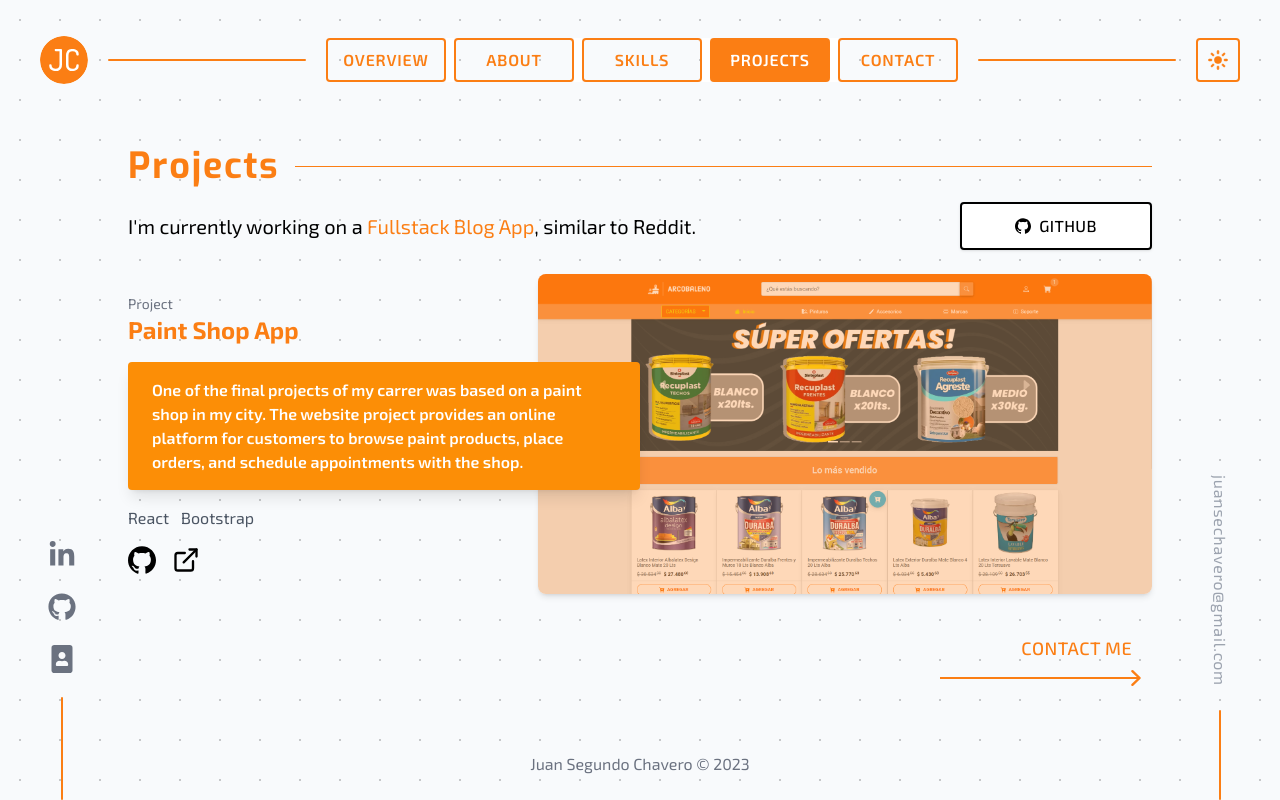
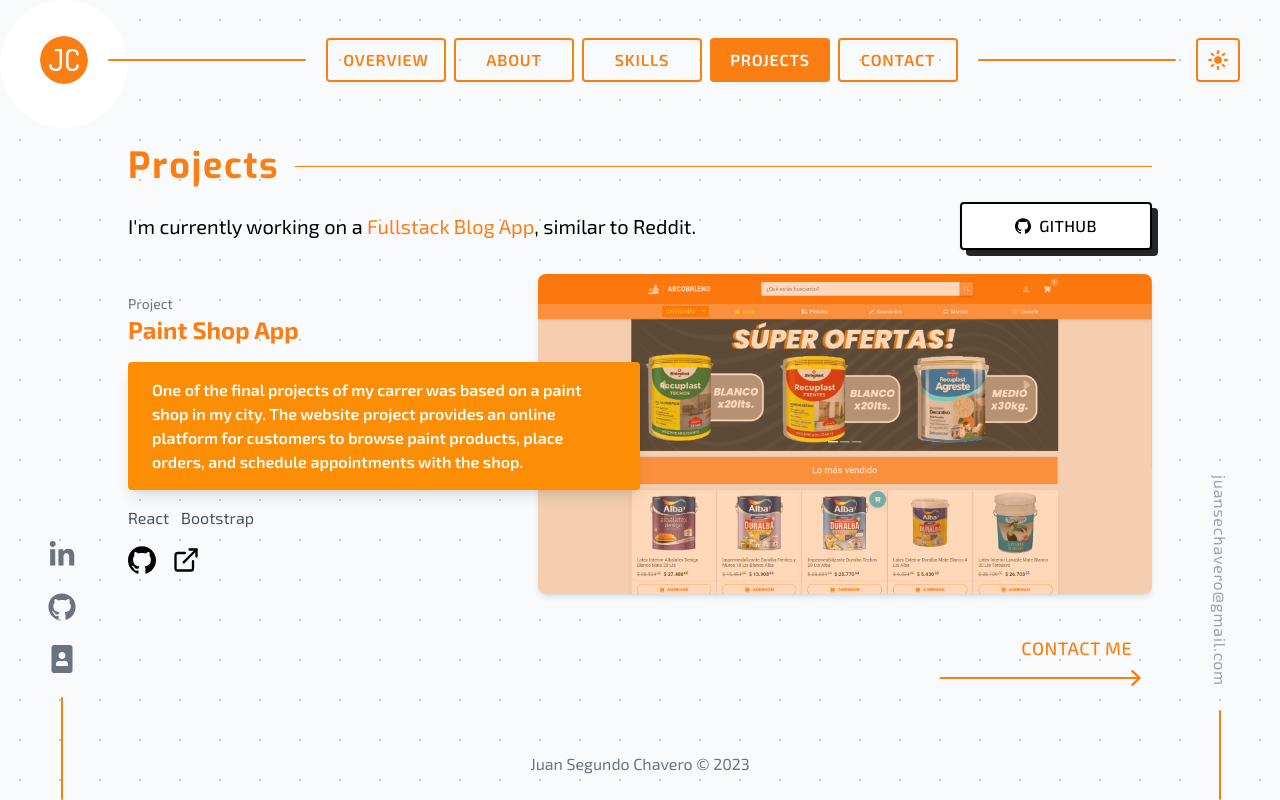
Before and after one commit to JuanseChavero/portfolio_next13, a Next.js app: page /projects in a window 1280 px wide. Built offline with nearby package versions, Linux system fonts and the light colour scheme.

Commit message:
Add first version of pointer follower

```diff
--- a/app/customLayout.tsx
+++ b/app/customLayout.tsx
@@ -1,9 +1,10 @@
 'use client';
 
-import { ReactNode } from 'react';
+import { ReactNode, useRef } from 'react';
 import Email from '../components/Email';
 import Footer from '../components/Footer';
 import Navbar from '../components/Navbar';
+import PointerFollower from '../components/PointerFollower';
 import ScrollToTop from '../components/ScrollToTop';
 import SocialMedia from '../components/SocialMedia';
 import { useSidebar } from '../contexts/sidebarContext';
@@ -14,8 +15,9 @@
   return (
     <main
       data-is-open={isOpen}
-      className={`flex min-h-screen flex-col bg-slate-50 font-sans text-black antialiased selection:bg-primary selection:text-black dark:bg-black dark:text-white selection:dark:text-white`}
+      className={`relative z-0 flex min-h-screen flex-col bg-slate-50 font-sans text-black antialiased selection:bg-primary selection:text-black dark:bg-black dark:text-white selection:dark:text-white`}
     >
+      <PointerFollower />
       <ScrollToTop />
       <Navbar />
       {children}
--- /dev/null
+++ b/components/PointerFollower.tsx
@@ -0,0 +1,22 @@
+import { motion } from 'framer-motion';
+import { useRef } from 'react';
+import { useFollowPointer } from '../hooks/useFollowPointer';
+
+export default function PointerFollower() {
+  const ref = useRef(null);
+  const { x, y } = useFollowPointer(ref);
+
+  return (
+    <motion.div
+      ref={ref}
+      className="fixed w-32 h-32 bg-white rounded-full -z-10 dark:bg-black"
+      animate={{ x, y }}
+      transition={{
+        type: 'spring',
+        damping: 10,
+        stiffness: 50,
+        restDelta: 0.001,
+      }}
+    />
+  );
+}
--- /dev/null
+++ b/hooks/useFollowPointer.ts
@@ -0,0 +1,23 @@
+import { useState, RefObject, useEffect } from 'react';
+
+export function useFollowPointer(ref: RefObject<HTMLElement>) {
+  const [point, setPoint] = useState({ x: 0, y: 0 });
+
+  useEffect(() => {
+    if (!ref.current) return;
+
+    const handlePointerMove = ({ clientX, clientY }: MouseEvent) => {
+      const element = ref.current!;
+
+      const x = clientX - element.offsetLeft - element.offsetWidth / 2;
+      const y = clientY - element.offsetTop - element.offsetHeight / 2;
+      setPoint({ x, y });
+    };
+
+    window.addEventListener('pointermove', handlePointerMove);
+
+    return () => window.removeEventListener('pointermove', handlePointerMove);
+  }, []);
+
+  return point;
+}
```
